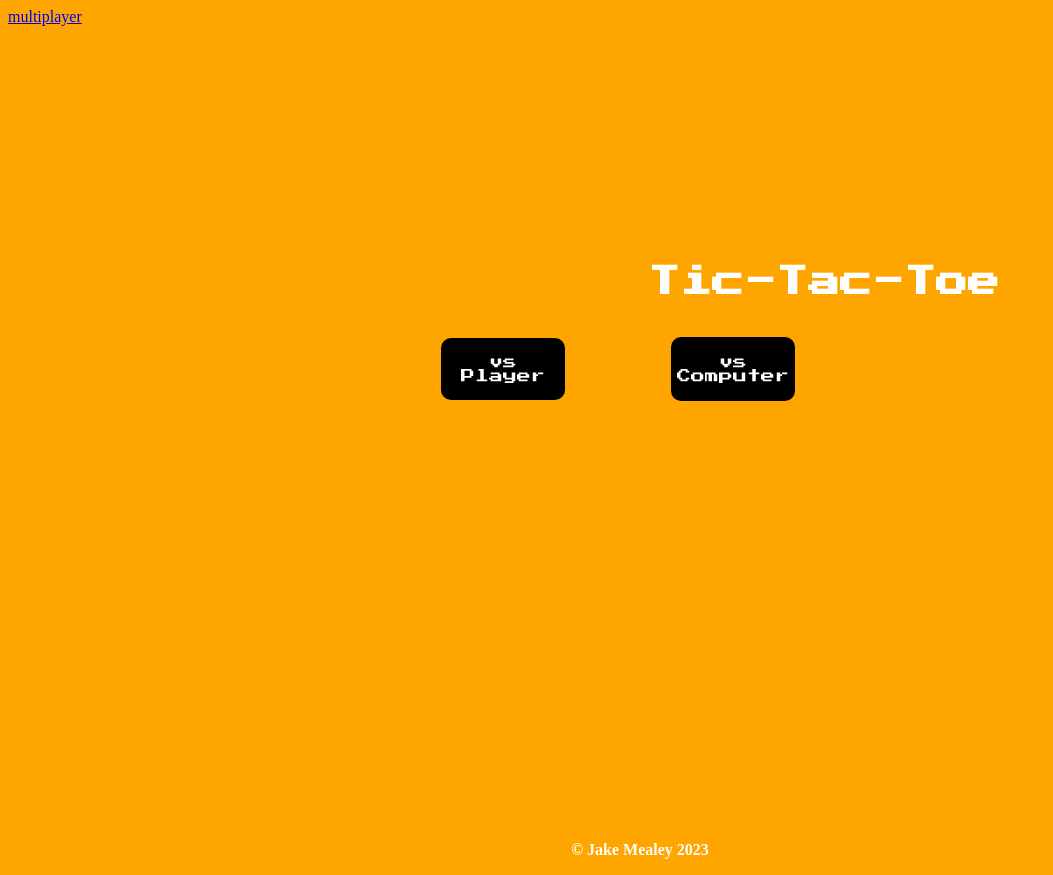
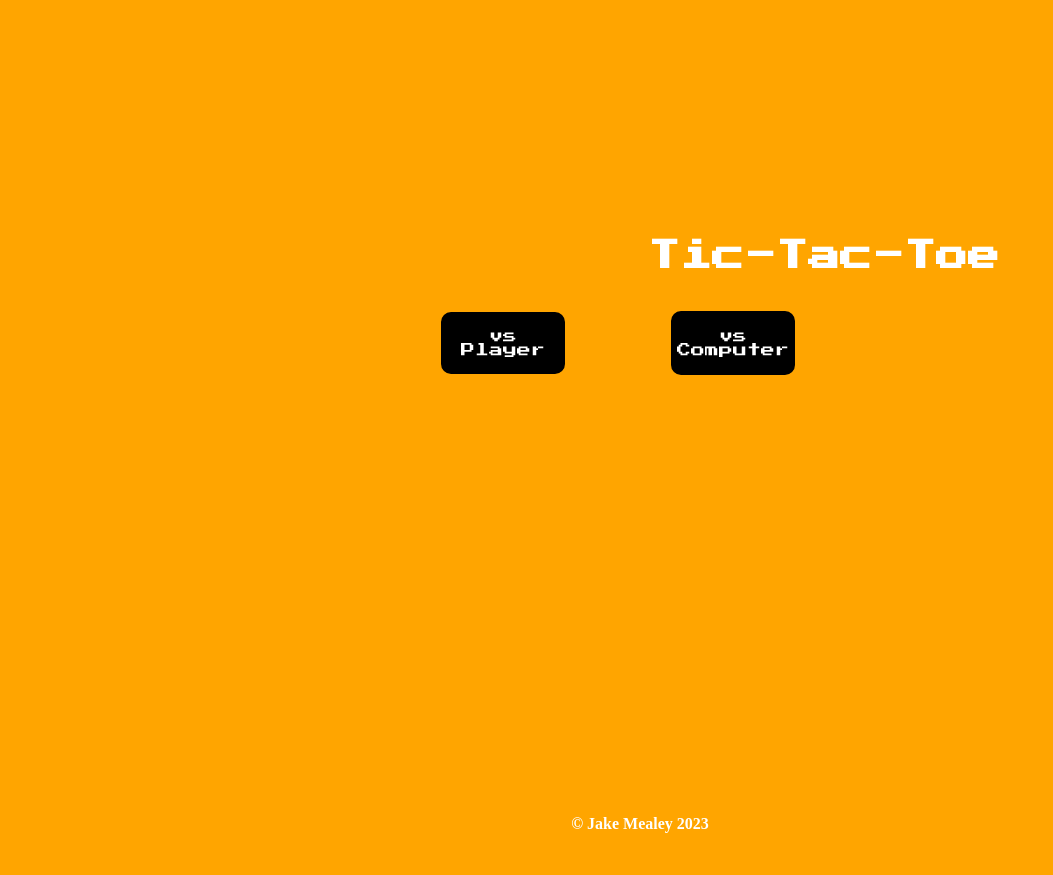
Before and after one commit to mjmealey/tic-tac-toe, a plain HTML site: page index.html in a window 1280 px wide. Shown: the whole page, without its empty margins (0-1053 px from the left). After the commit the page ends 849 px from the top, so only its background shows below. Drawn offline with Linux system fonts and the light colour scheme; a web font is replaced by a local one.

Commit message:
Update index.html

```diff
--- a/index.html
+++ b/index.html
@@ -12,9 +12,7 @@
     <title>Tic-Tac-Toe</title>
 </head>
 <body>
-    <div id="headerContainer">
-      <a href="file:///home/mjmealey/Downloads/tic-tac-toe/multiplayer.html">multiplayer</a>
-    </div>
+
 <main>
     <h1 id="h1">Tic-Tac-Toe</h1>
 <div id="mainContainer">
```
